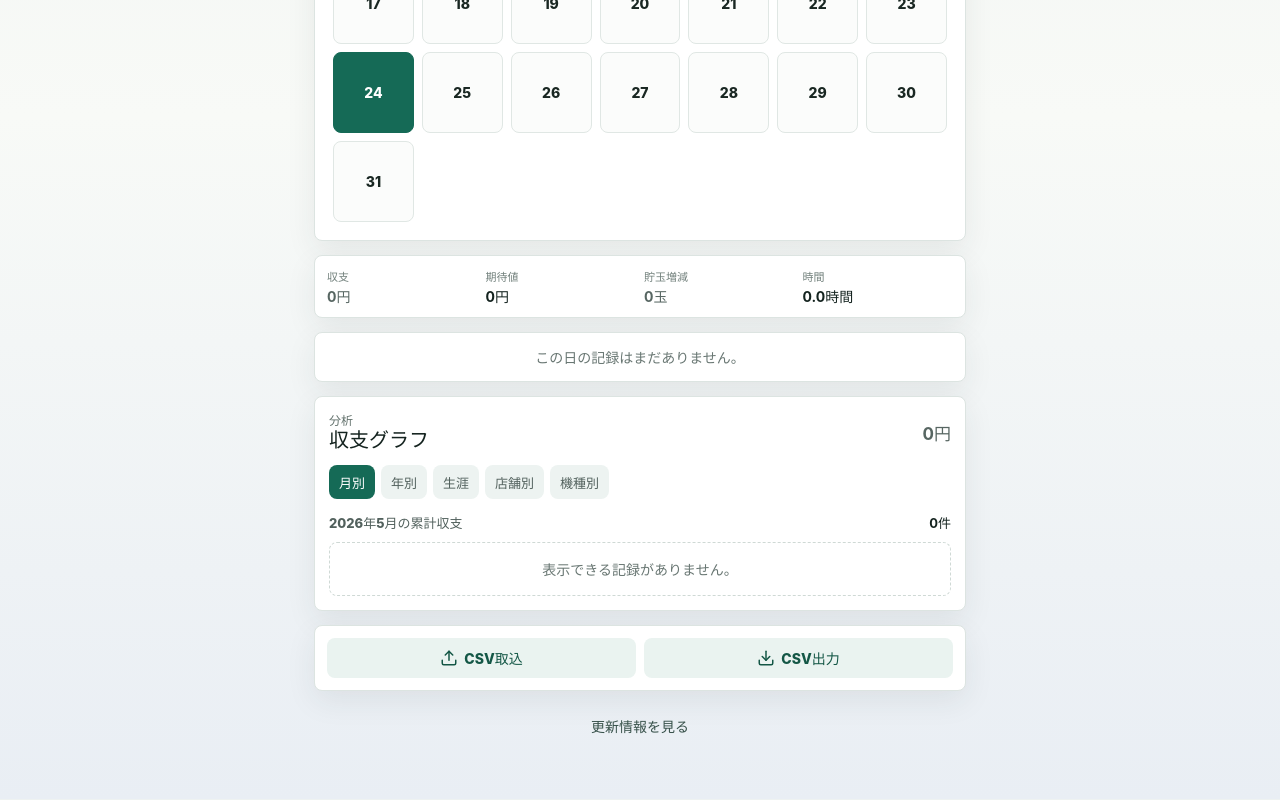
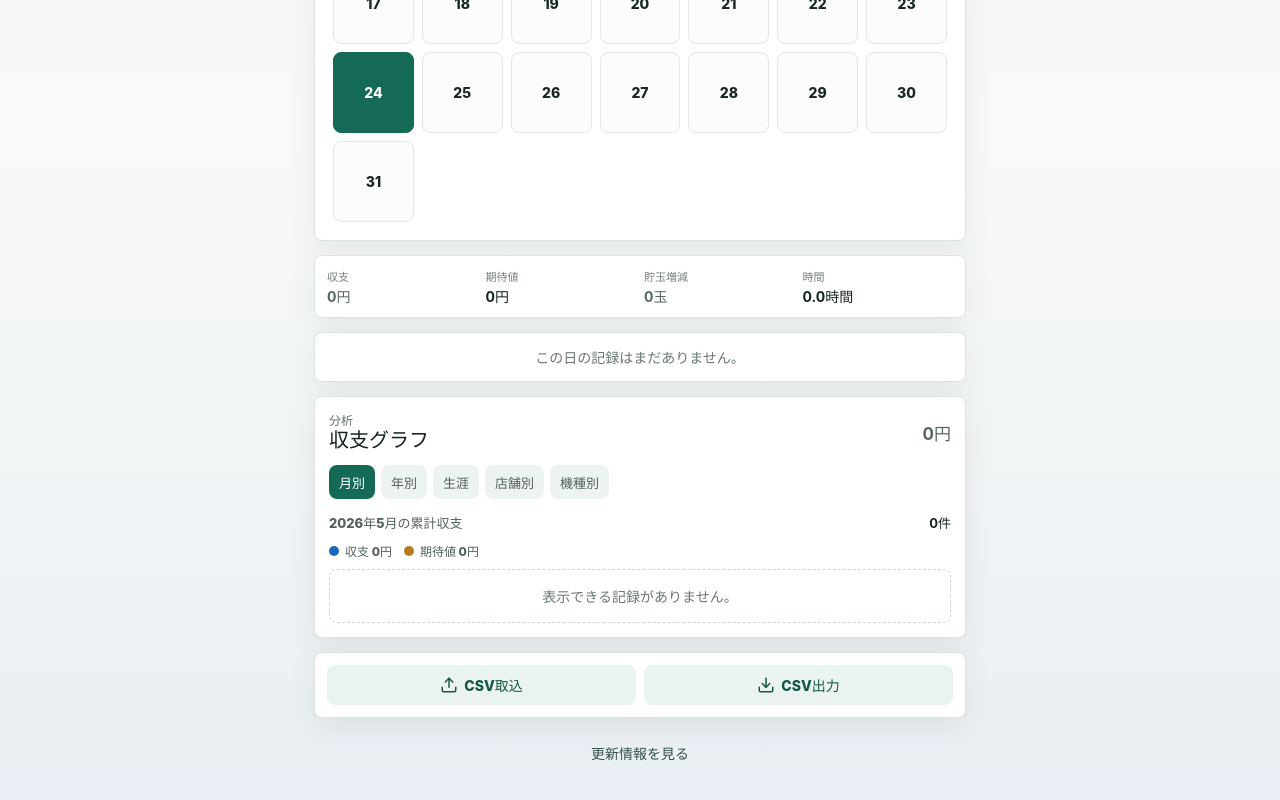
Before and after one commit to umedademu/shushi, a React (Vite) app in the folder app/: page / in a window 1280 px wide. Shown: the part 516-1316 px from the top of the page. Built offline with nearby package versions, Linux system fonts and the light colour scheme.

Commit message:
Add expected value to charts

```diff
--- a/app/src/App.css
+++ b/app/src/App.css
@@ -348,6 +348,38 @@ h3 {
   color: #14231f;
 }
 
+.chart-legend {
+  display: flex;
+  flex-wrap: wrap;
+  gap: 8px 12px;
+  margin-top: 10px;
+  color: #52615d;
+  font-size: 12px;
+  font-weight: 800;
+}
+
+.chart-legend span {
+  display: inline-flex;
+  align-items: center;
+  min-width: 0;
+  gap: 6px;
+}
+
+.chart-legend-mark {
+  flex: 0 0 auto;
+  width: 10px;
+  height: 10px;
+  border-radius: 50%;
+}
+
+.chart-legend-profit {
+  background: #1c67be;
+}
+
+.chart-legend-expected {
+  background: #b7791f;
+}
+
 .chart-empty {
   border: 1px dashed #cfd9d5;
   border-radius: 8px;
@@ -437,6 +469,15 @@ h3 {
   stroke-width: 3;
 }
 
+.chart-expected-line-path {
+  fill: none;
+  stroke: #b7791f;
+  stroke-dasharray: 5 4;
+  stroke-linecap: round;
+  stroke-linejoin: round;
+  stroke-width: 2.5;
+}
+
 .chart-line-dot {
   fill: #1c67be;
   stroke: #ffffff;
@@ -456,6 +497,17 @@ h3 {
   stroke-width: 1;
 }
 
+.chart-expected-dot {
+  fill: #b7791f;
+  stroke: #ffffff;
+  stroke-width: 2;
+}
+
+.chart-expected-dot.is-empty {
+  fill: #d8c6a8;
+  stroke-width: 1;
+}
+
 .chart-bar-column {
   fill: #1c67be;
 }
@@ -466,6 +518,10 @@ h3 {
 
 .chart-bar-column.amount-even {
   fill: #73817c;
+}
+
+.chart-expected-bar-column {
+  fill: #b7791f;
 }
 
 .chart-axis-labels {
--- a/app/src/App.tsx
+++ b/app/src/App.tsx
@@ -71,11 +71,13 @@ type ChartPoint = {
   key: string;
   label: string;
   value: number;
+  expectedValue: number;
   count: number;
 };
 
 type ChartPlotPoint = ChartPoint & {
   plotValue: number;
+  expectedPlotValue: number;
 };
 
 const storageKey = "shushi-play-records";
@@ -189,6 +191,11 @@ const updateItems = [
     title: "プラス収支の色を調整",
     body: "プラス収支と貯玉プラスの表示を青系にし、選択中の日付でも数字が読みやすいようにしました。",
   },
+  {
+    date: "2026-05-24",
+    title: "収支グラフに期待値を追加",
+    body: "収支グラフに期待値も重ねて表示し、折れ線では別色の線、縦棒では隣の棒で比較できるようにしました。",
+  },
 ];
 
 const chartModes: Array<{ key: ChartMode; label: string }> = [
@@ -496,11 +503,16 @@ function recordsProfit(records: PlayRecord[]) {
   return records.reduce((total, record) => total + profit(record), 0);
 }
 
+function recordsExpectedValue(records: PlayRecord[]) {
+  return records.reduce((total, record) => total + record.expectedValue, 0);
+}
+
 function chartPoint(key: string, label: string, records: PlayRecord[]): ChartPoint {
   return {
     key,
     label,
     value: recordsProfit(records),
+    expectedValue: recordsExpectedValue(records),
     count: records.length,
   };
 }
@@ -1021,18 +1033,22 @@ export function App() {
               : groupChart(records, "machineName");
     const activePoints = points.filter((point) => point.count > 0);
     const total = activePoints.reduce((sum, point) => sum + point.value, 0);
+    const expectedTotal = activePoints.reduce((sum, point) => sum + point.expectedValue, 0);
     const count = activePoints.reduce((sum, point) => sum + point.count, 0);
     let runningTotal = 0;
+    let runningExpectedTotal = 0;
     const linePoints = points
       .map<ChartPlotPoint>((point) => {
         runningTotal += isTrend ? point.value : 0;
+        runningExpectedTotal += isTrend ? point.expectedValue : 0;
         return {
           ...point,
           plotValue: isTrend ? runningTotal : point.value,
+          expectedPlotValue: isTrend ? runningExpectedTotal : point.expectedValue,
         };
       })
       .filter((point) => isTrend || point.count > 0);
-    const plotValues = linePoints.map((point) => point.plotValue);
+    const plotValues = linePoints.flatMap((point) => [point.plotValue, point.expectedPlotValue]);
     const rawMin = Math.min(0, ...plotValues);
     const rawMax = Math.max(0, ...plotValues);
     const rangePadding = rawMin === rawMax ? 1000 : (rawMax - rawMin) * 0.12;
@@ -1058,6 +1074,7 @@ export function App() {
       activePoints,
       best,
       count,
+      expectedTotal,
       isTrend,
       linePoints,
       plotMax,
@@ -1081,26 +1098,43 @@ export function App() {
           : chartPadding.left + (innerWidth / (chartData.linePoints.length - 1)) * index;
       return {
         ...point,
+        expectedY: toY(point.expectedPlotValue),
         x,
         y: toY(point.plotValue),
       };
     });
     const linePath = chartPointPath(coordinates);
+    const expectedLinePath = chartPointPath(
+      coordinates.map((point) => ({
+        ...point,
+        y: point.expectedY,
+      })),
+    );
     const zeroY = toY(0);
     const step = coordinates.length > 0 ? innerWidth / coordinates.length : innerWidth;
-    const barWidth = Math.min(28, Math.max(12, step * 0.62));
+    const barWidth = Math.min(18, Math.max(8, step * 0.32));
+    const barGap = Math.min(5, Math.max(2, step * 0.08));
     const barCoordinates = coordinates.map((point, index) => {
       const valueY = toY(point.plotValue);
+      const expectedY = toY(point.expectedPlotValue);
       const isEven = point.plotValue === 0;
+      const expectedIsEven = point.expectedPlotValue === 0;
       const height = isEven ? 2 : Math.abs(valueY - zeroY);
+      const expectedHeight = expectedIsEven ? 2 : Math.abs(expectedY - zeroY);
       const y = isEven ? zeroY - 1 : Math.min(valueY, zeroY);
+      const expectedBarY = expectedIsEven ? zeroY - 1 : Math.min(expectedY, zeroY);
+      const groupWidth = barWidth * 2 + barGap;
+      const groupX = chartPadding.left + step * index + (step - groupWidth) / 2;
 
       return {
         ...point,
         barHeight: height,
         barWidth,
-        barX: chartPadding.left + step * index + (step - barWidth) / 2,
+        barX: groupX,
         barY: y,
+        expectedBarHeight: expectedHeight,
+        expectedBarX: groupX + barWidth + barGap,
+        expectedBarY,
       };
     });
     const areaPath =
@@ -1108,7 +1142,7 @@ export function App() {
         ? `${linePath} L ${coordinates[coordinates.length - 1].x} ${zeroY} L ${coordinates[0].x} ${zeroY} Z`
         : "";
 
-    return { areaPath, barCoordinates, coordinates, linePath, zeroY };
+    return { areaPath, barCoordinates, coordinates, expectedLinePath, linePath, zeroY };
   }, [chartData]);
   const filteredOptions = useMemo(() => {
     if (!selectorField) {
@@ -1705,6 +1739,17 @@ export function App() {
           <div className="chart-title-row">
             <span>{chartData.title}</span>
             <strong>{chartData.count}件</strong>
+          </div>
+
+          <div className="chart-legend" aria-label="グラフの凡例">
+            <span>
+              <i className="chart-legend-mark chart-legend-profit" />
+              収支 {signedCurrency(chartData.total)}
+            </span>
+            <span>
+              <i className="chart-legend-mark chart-legend-expected" />
+              期待値 {signedCurrency(chartData.expectedTotal)}
+            </span>
           </div>
 
           {chartData.count === 0 ? (
@@ -1772,35 +1817,62 @@ export function App() {
                       {chartGeometry.linePath && (
                         <path className="chart-line-path" d={chartGeometry.linePath} />
                       )}
+                      {chartGeometry.expectedLinePath && (
+                        <path className="chart-expected-line-path" d={chartGeometry.expectedLinePath} />
+                      )}
                       {chartGeometry.coordinates.map((point) => (
+                        <g key={point.key}>
                           <circle
                             className={`chart-line-dot ${point.count > 0 ? classForAmount(point.value) : "is-empty"}`}
                             cx={point.x}
                             cy={point.y}
-                          key={point.key}
                             r={point.count > 0 ? 3.5 : 2}
                           >
                             <title>
-                            {point.label} {signedCurrency(point.plotValue)}
+                              {point.label} 収支 {signedCurrency(point.plotValue)}
                             </title>
                           </circle>
+                          <circle
+                            className={`chart-expected-dot ${point.count > 0 ? "" : "is-empty"}`}
+                            cx={point.x}
+                            cy={point.expectedY}
+                            r={point.count > 0 ? 3 : 1.8}
+                          >
+                            <title>
+                              {point.label} 期待値 {signedCurrency(point.expectedPlotValue)}
+                            </title>
+                          </circle>
+                        </g>
                       ))}
                     </>
                   ) : (
                     chartGeometry.barCoordinates.map((point) => (
+                      <g key={point.key}>
                         <rect
                           className={`chart-bar-column ${classForAmount(point.value)}`}
                           height={point.barHeight}
-                        key={point.key}
                           rx={4}
                           width={point.barWidth}
                           x={point.barX}
                           y={point.barY}
                         >
                           <title>
-                          {point.label} {signedCurrency(point.value)}
+                            {point.label} 収支 {signedCurrency(point.value)}
                           </title>
                         </rect>
+                        <rect
+                          className="chart-expected-bar-column"
+                          height={point.expectedBarHeight}
+                          rx={4}
+                          width={point.barWidth}
+                          x={point.expectedBarX}
+                          y={point.expectedBarY}
+                        >
+                          <title>
+                            {point.label} 期待値 {signedCurrency(point.expectedValue)}
+                          </title>
+                        </rect>
+                      </g>
                     ))
                   )}
                 </svg>
@@ -1820,7 +1892,9 @@ export function App() {
                           {signedCurrency(point.value)}
                         </strong>
                       </div>
-                      <small>{point.count}件</small>
+                      <small>
+                        期待値 {signedCurrency(point.expectedValue)} / {point.count}件
+                      </small>
                     </div>
                   );
                 })}
```
Also changed, not shown: 2 other files (tests, documents, lock files or other folders). Lines whose indentation alone changed are shown as unchanged.
